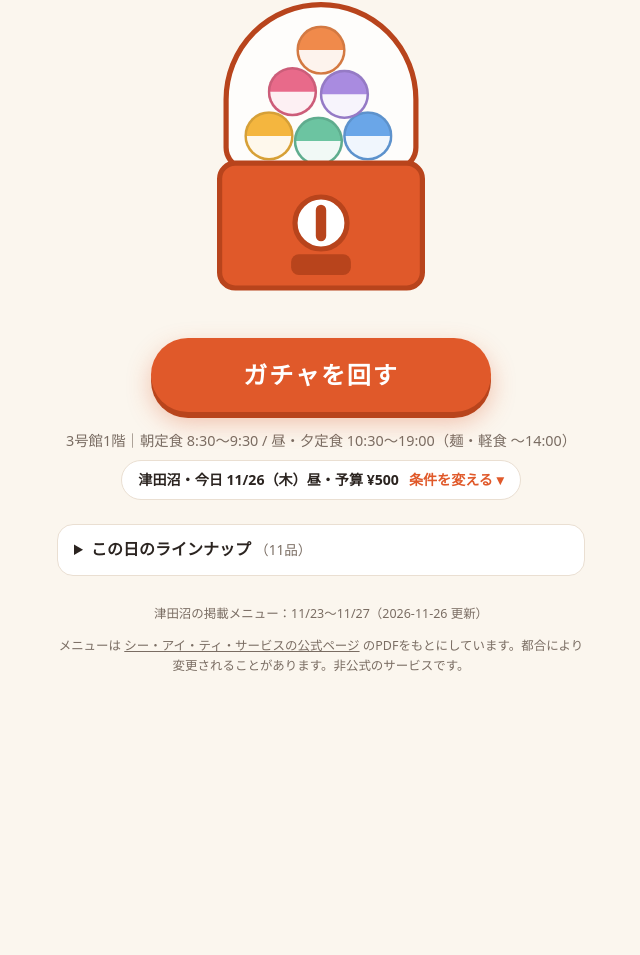
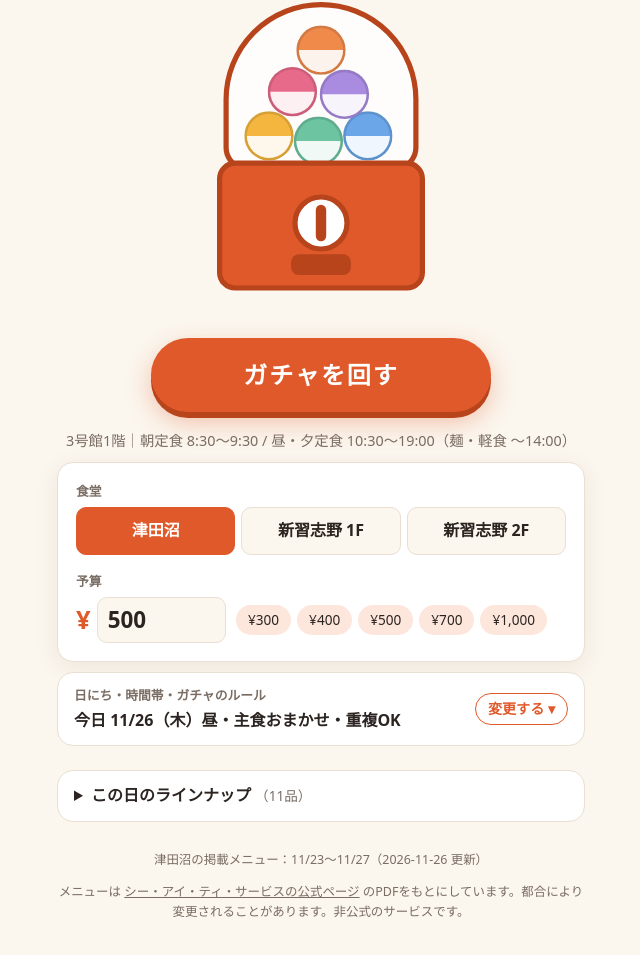
Before and after one commit to frogama55/gakushoku-gacha, a plain HTML site: page index.html in a window 1280 px wide. Shown: the part 95-1050 px from the top of the page, without its empty margins (319-959 px from the left). Before the commit the page ends 832 px from the top, so only its background shows below. Drawn offline with Linux system fonts and the light colour scheme.

Commit message:
食堂と予算を常に表示し、残りの設定は中身がわかる折りたたみにする
食堂と予算はガチャのボタンの下にカードとして出す。
日にち・時間帯・ガチャのルールは見出しと今の設定内容、「変更する」ボタンを見せて折りたたむ。

Co-Authored-By: Claude Opus 5.5 <noreply@anthropic.com>

```diff
--- a/app.js
+++ b/app.js
@@ -202,18 +202,14 @@
     renderSummary();
   }
 
-  // 折りたたんだ設定の1行要約：「第一食堂・11/26（木）昼・予算 ¥500」
+  // 折りたたんだ設定の要約：「今日 11/26（木）昼・主食おまかせ・重複OK」
   function renderSummary() {
-    const caf = cafeteria();
     const d = parseIso(state.date);
     const today = state.date === isoLocal(new Date()) ? "今日 " : "";
-    const budget = Math.floor(Number($("budget").value));
-    const extras = [$("requireMain").checked && "主食あり", !$("allowDup").checked && "重複なし"].filter(Boolean);
     $("summary").textContent = [
-      caf.name,
       `${today}${d.getMonth() + 1}/${d.getDate()}（${WEEKDAYS[d.getDay()]}）${data.slots[state.slot]}`,
-      budget > 0 ? `予算 ${yen(budget)}` : "予算未入力",
-      ...extras,
+      $("requireMain").checked ? "主食必ずあり" : "主食おまかせ",
+      $("allowDup").checked ? "重複OK" : "重複なし",
     ].join("・");
   }
 
@@ -307,7 +303,6 @@
     const budget = Math.floor(Number($("budget").value));
     if (!Number.isFinite(budget) || budget <= 0) {
       $("status").textContent = "予算を入力してください";
-      $("settings").open = true;
       $("budget").focus();
       return;
     }
@@ -420,13 +415,12 @@
     [300, 400, 500, 700, 1000].forEach((v) => {
       const b = document.createElement("button");
       b.type = "button"; b.textContent = yen(v);
-      b.addEventListener("click", () => { $("budget").value = v; persist(); renderSummary(); });
+      b.addEventListener("click", () => { $("budget").value = v; persist(); });
       $("budgetChips").appendChild(b);
     });
 
     $("date").addEventListener("change", (e) => { state.date = e.target.value; renderSlots(); renderLineup(); clearResult(); });
     $("budget").addEventListener("change", persist);
-    $("budget").addEventListener("input", renderSummary);
     ["requireMain", "allowDup"].forEach((k) => $(k).addEventListener("change", () => { persist(); renderSummary(); }));
     $("spin").addEventListener("click", spin);
     $("again").addEventListener("click", spin);
--- a/index.html
+++ b/index.html
@@ -33,26 +33,32 @@
       <p class="status" id="status" role="status"></p>
     </section>
 
-    <details class="settings" id="settings">
-      <summary>
-        <span class="sum-text" id="summary"></span>
-        <span class="sum-edit"></span>
-      </summary>
-      <div class="panel" aria-label="条件">
-        <div class="field">
-          <label class="label" for="budget">予算</label>
+    <section class="panel quick" aria-label="食堂と予算">
+      <div class="field">
+        <span class="label">食堂</span>
+        <div class="seg" id="cafeteria" role="radiogroup" aria-label="食堂"></div>
+      </div>
+      <div class="field">
+        <label class="label" for="budget">予算</label>
+        <div class="budget-row">
           <div class="budget">
             <span class="yen">¥</span>
             <input id="budget" type="number" inputmode="numeric" min="50" step="10" value="500">
           </div>
           <div class="chips" id="budgetChips"></div>
         </div>
+      </div>
+    </section>
 
-        <div class="field">
-          <span class="label">食堂</span>
-          <div class="seg" id="cafeteria" role="radiogroup"></div>
-        </div>
-
+    <details class="settings" id="settings">
+      <summary>
+        <span class="sum-main">
+          <span class="sum-title">日にち・時間帯・ガチャのルール</span>
+          <span class="sum-text" id="summary"></span>
+        </span>
+        <span class="sum-edit"></span>
+      </summary>
+      <div class="settings-body">
         <div class="row">
           <label class="field">
             <span class="label">日にち</span>
@@ -60,12 +66,12 @@
           </label>
           <div class="field">
             <span class="label">時間帯</span>
-            <div class="seg small" id="slot" role="radiogroup"></div>
+            <div class="seg small" id="slot" role="radiogroup" aria-label="時間帯"></div>
           </div>
         </div>
 
         <div class="field opts">
-          <span class="label">ガチャの設定</span>
+          <span class="label">ガチャのルール</span>
           <label class="check"><input type="checkbox" id="requireMain"> 主食を1品は必ず入れる</label>
           <label class="check"><input type="checkbox" id="allowDup" checked> 同じメニューの重複OK（サラダ5つもありえる）</label>
         </div>
--- a/style.css
+++ b/style.css
@@ -45,22 +45,35 @@ body {
 .eyebrow { margin: 0; color: var(--accent); font-weight: 700; letter-spacing: .08em; font-size: .85rem; }
 h1 { margin: 0; font-size: 1.9rem; letter-spacing: .04em; line-height: 1.3; }
 
-/* ===== settings（添え物：普段は1行の要約だけ） ===== */
-.settings { margin-top: 6px; }
+/* ===== 食堂と予算（表に出す） ===== */
+.quick { margin-top: 8px; gap: 14px; padding: 14px 16px; }
+.budget-row { display: flex; gap: 10px; align-items: center; flex-wrap: wrap; }
+.budget-row .budget { flex: 0 0 150px; }
+.budget-row .chips { flex: 1 1 180px; }
+
+/* ===== その他の設定（折りたたみ） ===== */
+.settings {
+  margin-top: 10px;
+  background: var(--surface); border: 1px solid var(--line); border-radius: var(--radius);
+}
 .settings > summary {
   list-style: none;
-  display: flex; align-items: center; justify-content: center; gap: 10px; flex-wrap: wrap;
-  margin: 0 auto; width: fit-content; max-width: 100%;
-  padding: 8px 16px; border-radius: 999px;
-  background: var(--surface); border: 1px solid var(--line);
-  font-size: .88rem; color: var(--muted); cursor: pointer;
+  display: flex; align-items: center; gap: 12px;
+  padding: 12px 16px; cursor: pointer;
 }
 .settings > summary::-webkit-details-marker { display: none; }
-.settings .sum-text { color: var(--ink); font-weight: 600; text-align: center; }
-.settings .sum-edit { color: var(--accent); font-weight: 700; white-space: nowrap; }
-.settings .sum-edit::after { content: "条件を変える ▾"; }
+.settings .sum-main { display: grid; gap: 2px; flex: 1; min-width: 0; }
+.settings .sum-title { font-size: .8rem; font-weight: 700; color: var(--muted); }
+.settings .sum-text { font-weight: 700; color: var(--ink); overflow-wrap: anywhere; }
+.settings .sum-edit {
+  flex: none; color: var(--accent); font-weight: 700; font-size: .88rem;
+  border: 1.5px solid var(--accent); border-radius: 999px; padding: 4px 12px; white-space: nowrap;
+}
+.settings .sum-edit::after { content: "変更する ▾"; }
 .settings[open] .sum-edit::after { content: "閉じる ▴"; }
-.settings .panel { margin-top: 10px; }
+.settings-body { display: grid; gap: 16px; padding: 4px 16px 16px; border-top: 1px dashed var(--line); padding-top: 14px; }
+
+.panel { margin-top: 10px; }
 
 .panel {
   background: var(--surface);
@@ -106,7 +119,7 @@ select, input[type="number"] {
 
 .budget { display: flex; align-items: center; gap: 6px; }
 .budget .yen { font-size: 1.6rem; font-weight: 800; color: var(--accent); }
-.budget input { font-size: 1.6rem; font-weight: 800; padding: 6px 12px; }
+.budget input { font-size: 1.4rem; font-weight: 800; padding: 4px 10px; }
 .chips { display: flex; gap: 6px; flex-wrap: wrap; }
 .chips button {
   font: inherit; font-size: .85rem;
```
